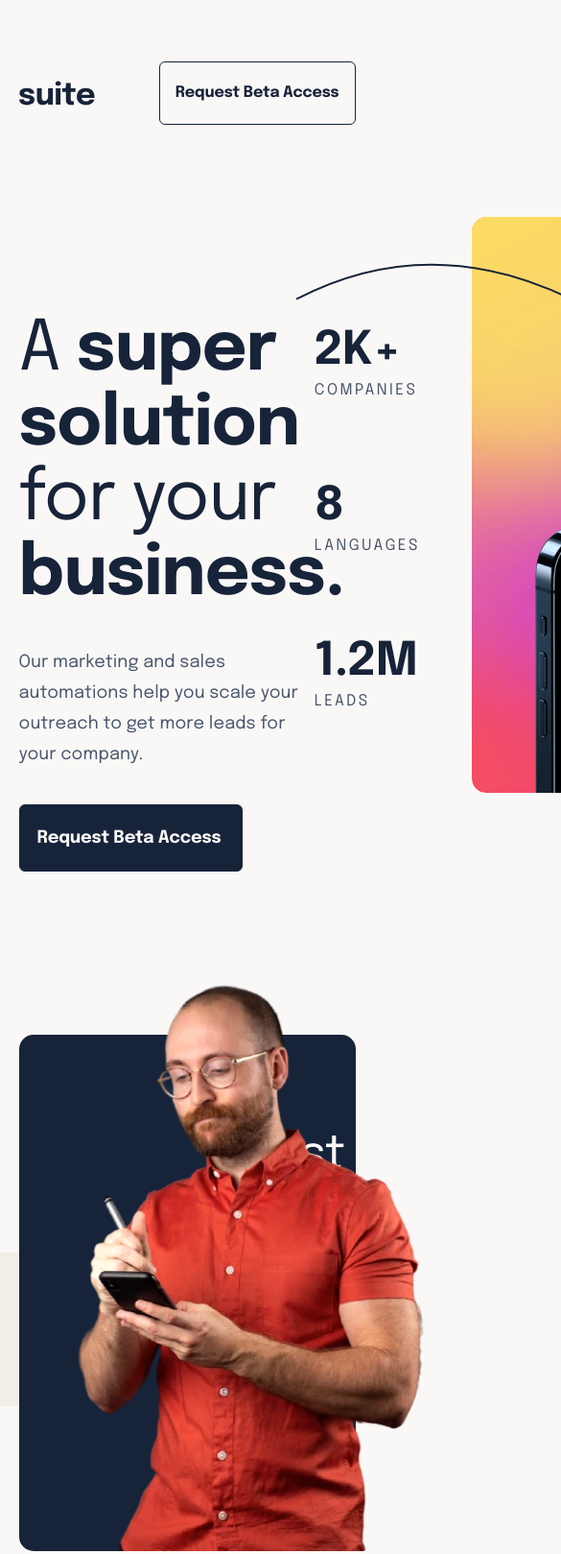
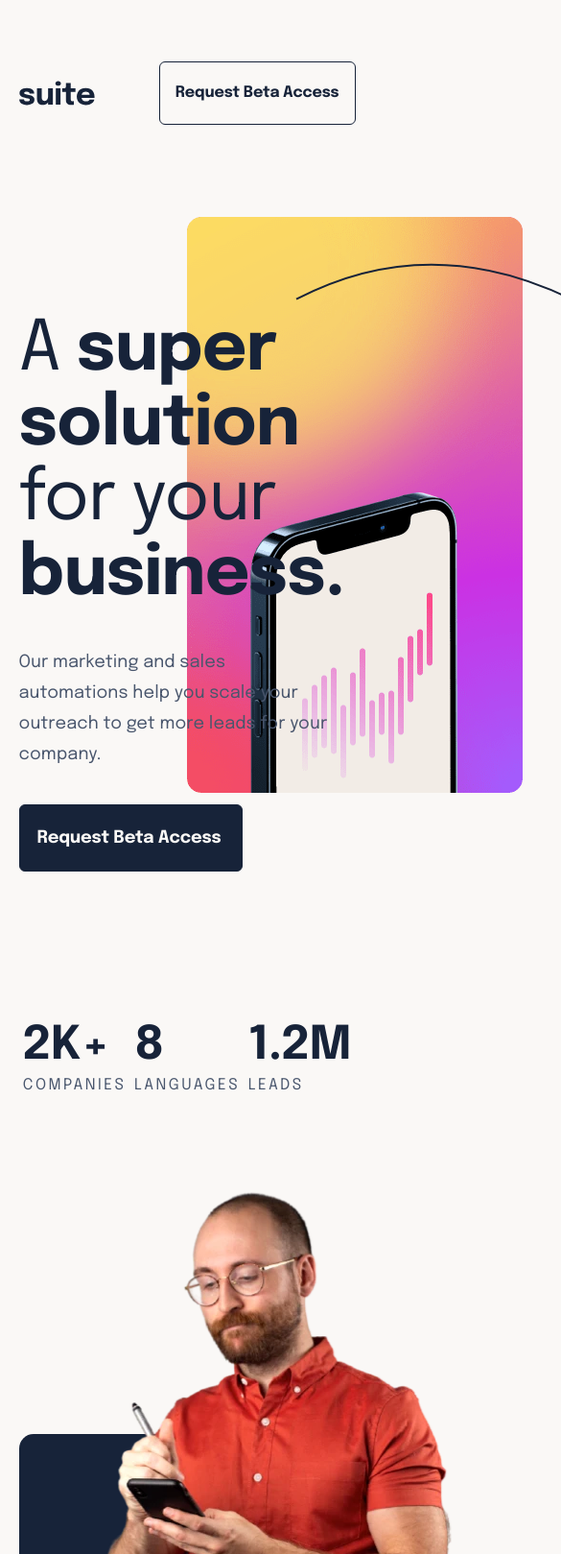
Before and after one commit to fabianajmge/suite-landing-page, a plain HTML site: page starter-code/index.html in a window 390 px wide. Shown: the top 1619 px of the page at 96% size, 585 px wide, since content can reach past the window. Drawn offline with Linux system fonts and the light colour scheme.

Commit message:
css tablet

```diff
--- a/starter-code/index.html
+++ b/starter-code/index.html
@@ -19,9 +19,9 @@
 
   <header>
     <img src="assets/logo.svg" alt="Logo">
-    <div class="rectangule dark-blue">
+    <a class="rectangule dark-blue">
       <p class="request">Request Beta Access</p>
-    </div>
+    </a>
   </header>
 
   <main>
@@ -29,6 +29,7 @@
       <div class="main">
         <img class="img-curve" src="assets/pattern-curved-line-1.svg">
         <img class="img-cellphone" src="assets/image-hero-portrait.png">
+        <img class="mobile" src="assets/image-hero-landscape.png">
         <h1>A <span>super solution</span> for your <span>business.</span></h1>
 
         <div class="div-detail grey">
@@ -43,12 +44,18 @@
       </div>
 
       <div class="rating">
+        <div>
           <p class="value dark-blue">2K+</p>
           <p class="label grey">Companies</p>
+        </div>
+        <div>
           <p class="value dark-blue">8</p>
           <p class="label grey">Languages</p>
+        </div>
+        <div>
           <p class="value dark-blue">1.2M</p>
           <p class="label grey">Leads</p>
+        </div>
       </div>
     </section>
 
--- a/starter-code/styles.css
+++ b/starter-code/styles.css
@@ -41,6 +41,12 @@ main {
     line-height: 32px;
     letter-spacing: -0.16px;
     padding: 1em;
+    cursor: pointer;
+}
+
+.rectangule:active {
+    background-color: #172339;
+    color: var(--Cream-White, #FAF8F6);
 }
 
 .rectangule.blue {
@@ -52,6 +58,12 @@ main {
     line-height: 32px;
     letter-spacing: -0.18px;
     margin-top: 2em;
+    cursor: pointer;
+}
+
+.rectangule.blue:active {
+    background: linear-gradient(to right, #D060FF, #CB30E3, #FFA84E);
+    border: none;
 }
 
 .request {
@@ -128,7 +140,10 @@ span {
     line-height: 32px;
     letter-spacing: 0.1px;
     max-width: 400px;
+}
 
+.mobile {
+    display: none;
 }
 
 .detail {
@@ -208,6 +223,7 @@ h2 {
     justify-content: space-between;
     margin: 0 auto;
     max-width: 90vw;
+    padding-bottom: 5em;
 }
 
 footer {
@@ -225,6 +241,7 @@ footer p {
     font-weight: 400;
     line-height: 32px;
     letter-spacing: 0.083px;
+    margin-top: 0;
 }
 
 .icons-social img {
@@ -239,3 +256,77 @@ footer p {
     line-height: 32px;
     letter-spacing: 0.083px;
 }
+
+
+@media screen and (max-width: 768px) {
+    .first-section {
+        display: grid;
+    }
+
+    .rating {
+        display: flex;
+        justify-content: space-around;
+    }
+
+    .img-man {
+        top: -310px;
+        left: 50%;
+    }
+
+    .second-section {
+        margin-top: 270px;
+        height: 884px;
+    }
+
+    .div-second-section {
+        display: grid;
+    }
+
+    .icon {
+        left: 45%;
+        top: 42%;
+    }
+
+    .div-img {
+        height: 380px;
+    }
+
+    .text-cmo {
+        text-align: center;
+        width: auto;
+    }
+
+    .text {
+        width: auto;
+        padding: 1em;
+    }
+
+    footer {
+        padding-top: 80%;
+        top: 75%;
+    }
+
+    .mobile {
+        display: none;
+    }
+
+    .img-cellphone {
+        display: block;
+        left: 50%;
+    }
+
+    .main {
+        width: 95%;
+    }
+
+  }
+
+  @media screen and (max-width: 375px) {
+    .img-cellphone {
+        display: none;
+    }
+
+    .mobile {
+        display: block;
+    }
+  }
```
Lines whose indentation alone changed are shown as unchanged.
